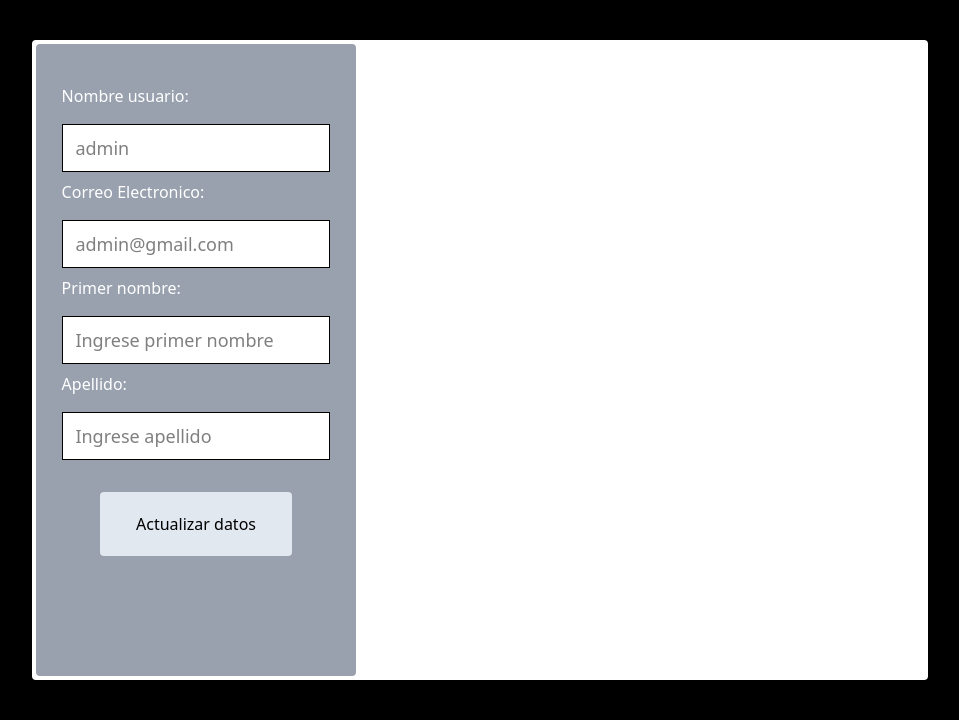
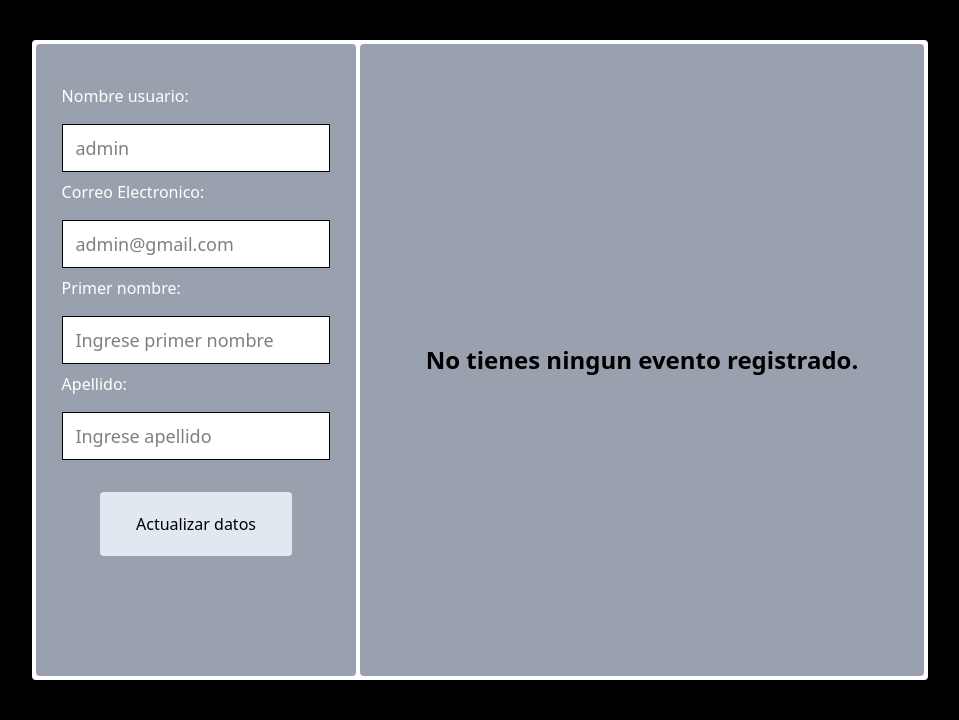
Before and after one commit to FelipeMolinaV/CER2-MOLINAFELIPE, a Django app: page /cuenta/ in a window 1280 px wide. Shown: the part 80-800 px from the top of the page, without its empty margins (160-1119 px from the left). Run offline with Django 5.2, Linux system fonts and the light colour scheme; a user stored in the database is signed in; data comes from the database, SQL or seed files in the repository; both versions use the stored data as it was after the commit.

Commit message:
Se crea listado de eventos en template cuenta para usuarios autenticados que han iniciado sesion. Permite elminar el registro de eventos desde aqui

```diff
--- a/core/templates/core/cuenta.html
+++ b/core/templates/core/cuenta.html
@@ -1,8 +1,8 @@
 {% extends 'core/base.html' %}
 {% block content %}
 <section class="h-[90vh] w-full flex flex-col justify-center items-center">
-    <div class="bg-white h-[80vh] w-[70vw] rounded-sm relative">
-       <div class="absolute inset-1 bg-gray-400 w-[25vw] rounded-sm">
+    <div class="bg-white h-[80vh] w-[70vw] flex flex-row gap-1 rounded-sm p-1">
+       <div class=" bg-gray-400 w-[25vw] h-full rounded-sm">
             <form method="POST" class="h-full w-full flex flex-col px-[2vw] py-[5vh] text-white gap-[1vh]">
                 {% csrf_token %}
                 {% if not estado_actualizar_usuario %}
@@ -33,6 +33,31 @@
                 </div>
             </form>
        </div>
+       <div class="bg-gray-400 w-[45vw] px-1 py-1 h-full rounded-sm overflow-y-auto flex flex-col gap-1">
+            {% if usuario.eventos_registrados.count == 0 %}
+                <h1 class="text-2xl text-center font-bold my-auto">No tienes ningun evento registrado.</h1>
+            {% else %}
+                {% for evento in eventos %}
+                    <article class="w-full h-[30vh] rounded-sm bg-zinc-900 flex flex-row gap-2 items-start text-white px-[1vw] py-[2vh]  duration-150 relative">
+                        <img src="{{evento.imagenPrincipal}}" alt="" class="h-full w-[20vw] object-cover border-slate-50">
+                        <div class="flex flex-col w-[20vw]">
+                            <div>
+                                <h1 class="text-xl">{{evento.titulo}}</h1>
+                                <h1>{{evento.lugar}} - {{evento.fecha}}</h1>
+                                <h1>{{evento.valor}} CL</h1>
+                            </div>
+
+                            <a href="{% url 'eliminar_registro_evento' evento.id %}">
+                                <button class="absolute text-black h-[5vh] w-[10vw] bg-white rounded bottom-4 right-3 hover:cursor-pointer hover:text-orange-500">
+                                Eliminar evento
+                            </button>
+                            </a>
+
+                        </div>
+                    </article>
+                {% endfor %}
+            {% endif %}
+       </div>
     </div>
 </section>
 {% endblock %}
--- a/core/views.py
+++ b/core/views.py
@@ -66,9 +66,10 @@
     return redirect('informacion_evento', id=id)
 
 def eliminar_registro_evento(request, id):
+
     evento = Evento.objects.get(id=id)
     evento.registrados.remove(request.user)
-    return redirect('informacion_evento', id=id)
+    return redirect(request.META.get('HTTP_REFERER', '/'), id=id)
 
 def cuenta(request):
 
@@ -92,5 +93,6 @@
 
     return render(request, 'core/cuenta.html', {
         'usuario':request.user,
+        'eventos':request.user.eventos_registrados.order_by('fecha'),
         'estado_actualizar_usuario':estado_actualizar_usuario,
     })
```
Also changed, not shown: db.sqlite3.
